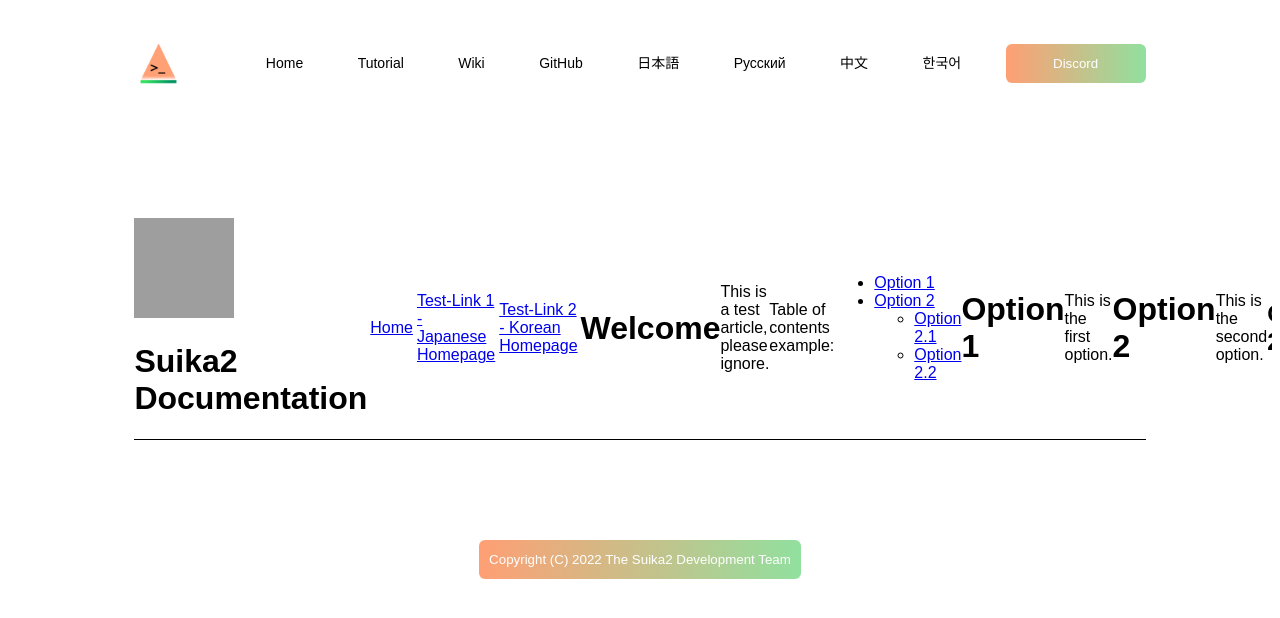
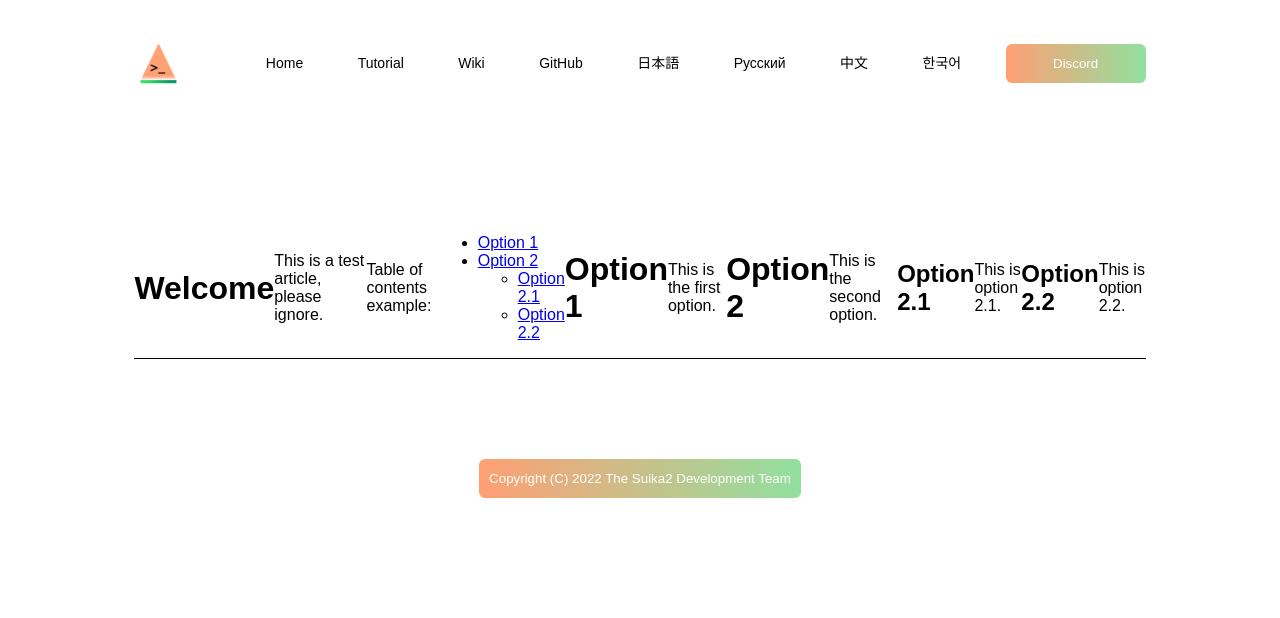
Before and after one commit to suika2engine/suika2engine.github.io, a Jekyll site: the page built from articles/test-doc.md, in a window 1280 px wide. Shown: the top 618 px of the page. Built offline with Jekyll 4.4.1, drawn with Linux system fonts in a browser that asks for light colours; our own code applies the rules of GitHub Pages for plain Markdown files; grey boxes are pictures that could not be loaded.

Commit message:
Update test-doc.md

```diff
--- a/articles/test-doc.md
+++ b/articles/test-doc.md
@@ -1,11 +1,3 @@
-<!-- Header -->
-<div align="left">
-	<img src="https://suika2.com/img/AppIcon.png" width="100" height="100"/>
-	<h1>Suika2 Documentation</h1>
-</div>
-
-[Home](/) | [Test-Link 1 - Japanese Homepage](/jp/) | [Test-Link 2 - Korean Homepage](/kr/)
-
 # Welcome
 
 This is a test article, please ignore.
```
